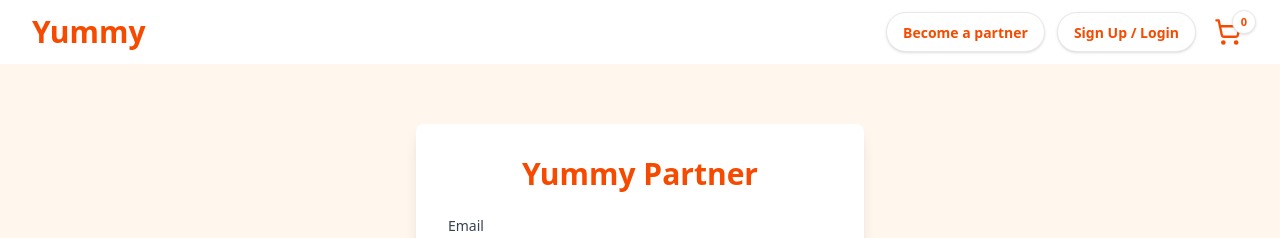
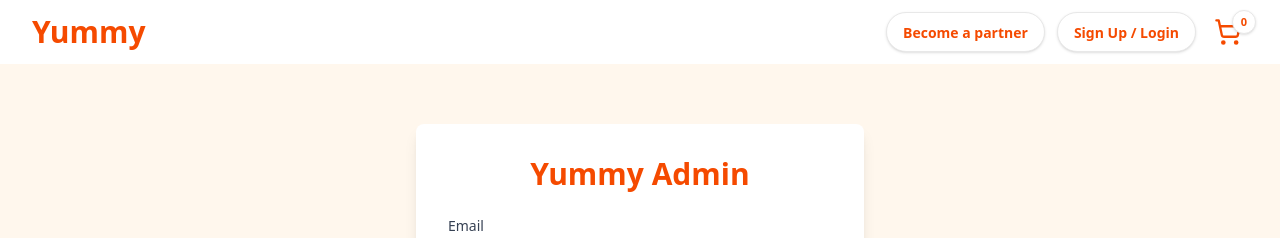
Before and after one commit to mufeeda1996/yummy, a React (Vite) app: page /admin in a window 1280 px wide. Shown: the top 238 px of the page. Built offline with nearby package versions, Linux system fonts and the light colour scheme.

Commit message:
first commit

```diff
--- a/src/components/partner.jsx
+++ b/src/components/Admin.jsx
@@ -1,11 +1,11 @@
 import React from 'react';
 
-const Partner = () => {
+const Admin = () => {
   return (
     <div className="min-h-screen bg-orange-50 flex flex-col items-center justify-center px-4">
       {/* Login / Signup Card */}
       <div className="w-full max-w-md bg-white p-8 rounded-lg shadow-lg mb-12">
-        <h1 className="text-3xl font-bold text-center text-orange-600 mb-6">Yummy Partner</h1>
+        <h1 className="text-3xl font-bold text-center text-orange-600 mb-6">Yummy Admin</h1>
         <form className="space-y-4">
           <div>
             <label className="block text-sm font-medium text-gray-700 mb-1">Email</label>
@@ -74,4 +74,4 @@ const Partner = () => {
   );
 };
 
-export default Partner;
+export default Admin;
--- a/src/main.jsx
+++ b/src/main.jsx
@@ -10,7 +10,7 @@ import App from './App.jsx'
 import UserRoot from './roots/UserRoot';
 import AdminRoot from './roots/AdminRoot'
 import Home from './components/Home';
-import Partner from './components/Partner';
+import Admin from './components/Admin';
 
 // import Categories from './components/MealsList';
 import MealsList from './components/MealsList';
@@ -49,7 +49,7 @@ const router= createBrowserRouter([
     children:[
      {
        path:'/admin',
-       element:<Partner/>
+       element:<Admin/>
      },
      {
       path:'career',
```
